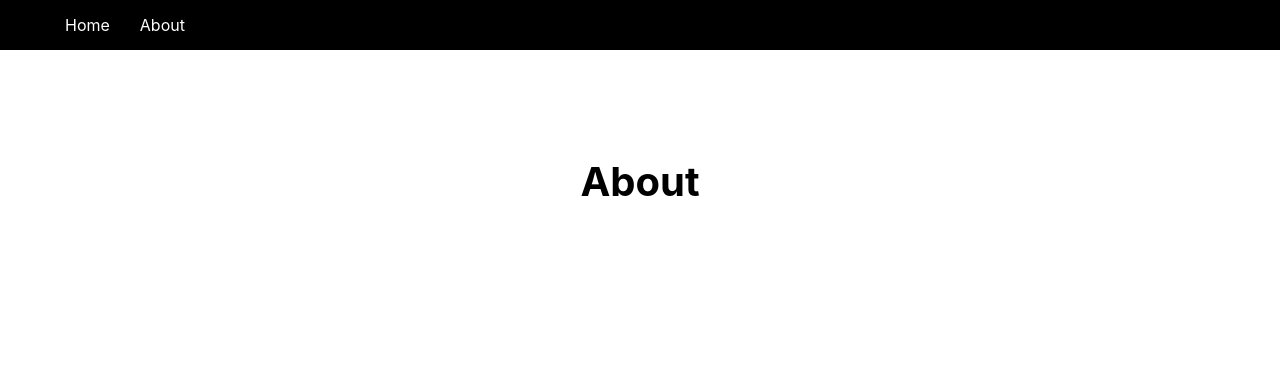
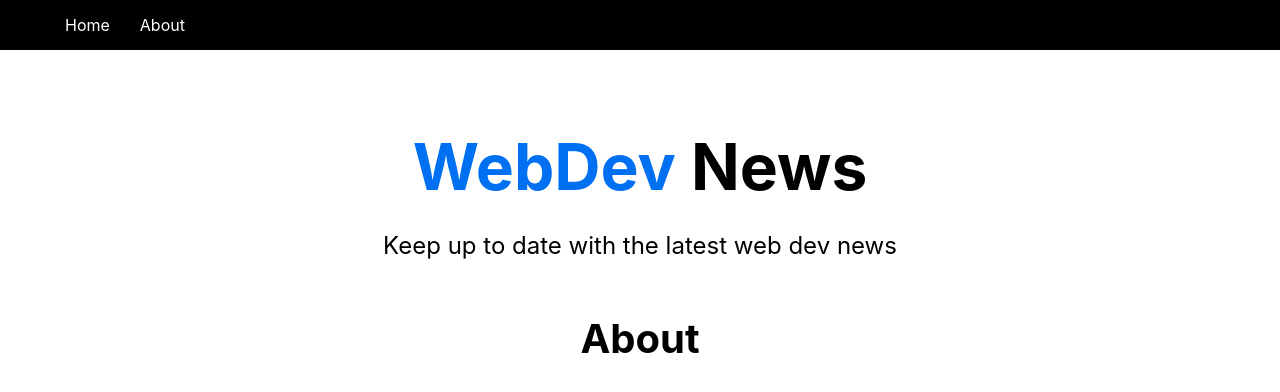
Before and after one commit to open-dev-top/TraversyMedia-Next.js-learning, a Next.js app in the folder next-crash/: page /about in a window 1280 px wide. Shown: the top 392 px of the page. Built offline with nearby package versions, Linux system fonts and the light colour scheme.

Commit message:
Add Header text

```diff
--- /dev/null
+++ b/next-crash/components/Header.js
@@ -0,0 +1,26 @@
+import React from "react"
+import headerStyles from "../styles/Header.module.css"
+
+const Header = () => {
+    // const x = 5
+
+    return (
+        <div>
+            <h1 className={headerStyles.title}>
+                <span>WebDev</span> News
+            </h1>
+            {/* <style jsx>
+                {`
+                    .title {
+                        color: ${x > 3 ? "red" : "blue"};
+                    }
+                `}
+            </style> */}
+            <p className={headerStyles.description}>
+                Keep up to date with the latest web dev news
+            </p>
+        </div>
+    )
+}
+
+export default Header
--- a/next-crash/components/Layout.js
+++ b/next-crash/components/Layout.js
@@ -1,6 +1,7 @@
 import React from "react"
 import styles from "../styles/Layout.module.css"
 import Nav from "./Nav"
+import Header from "./Header"
 
 const Layout = ({ children }) => {
     return (
@@ -9,6 +10,7 @@
             <div className={styles.container}>
                 <main className={styles.main}>
                     {/* <h1>Hello</h1> */}
+                    <Header />
                     {children}
                 </main>
             </div>
--- /dev/null
+++ b/next-crash/styles/Header.module.css
@@ -0,0 +1,27 @@
+.title a,
+.title span {
+    color: #0070f3;
+    text-decoration: none;
+}
+
+.title a:hover,
+.title a:focus,
+.title a:active {
+    text-decoration: underline;
+}
+
+.title {
+    margin: 0;
+    line-height: 1.15;
+    font-size: 4rem;
+}
+
+.title,
+.description {
+    text-align: center;
+}
+
+.description {
+    line-height: 1.5;
+    font-size: 1.5rem;
+}
```
